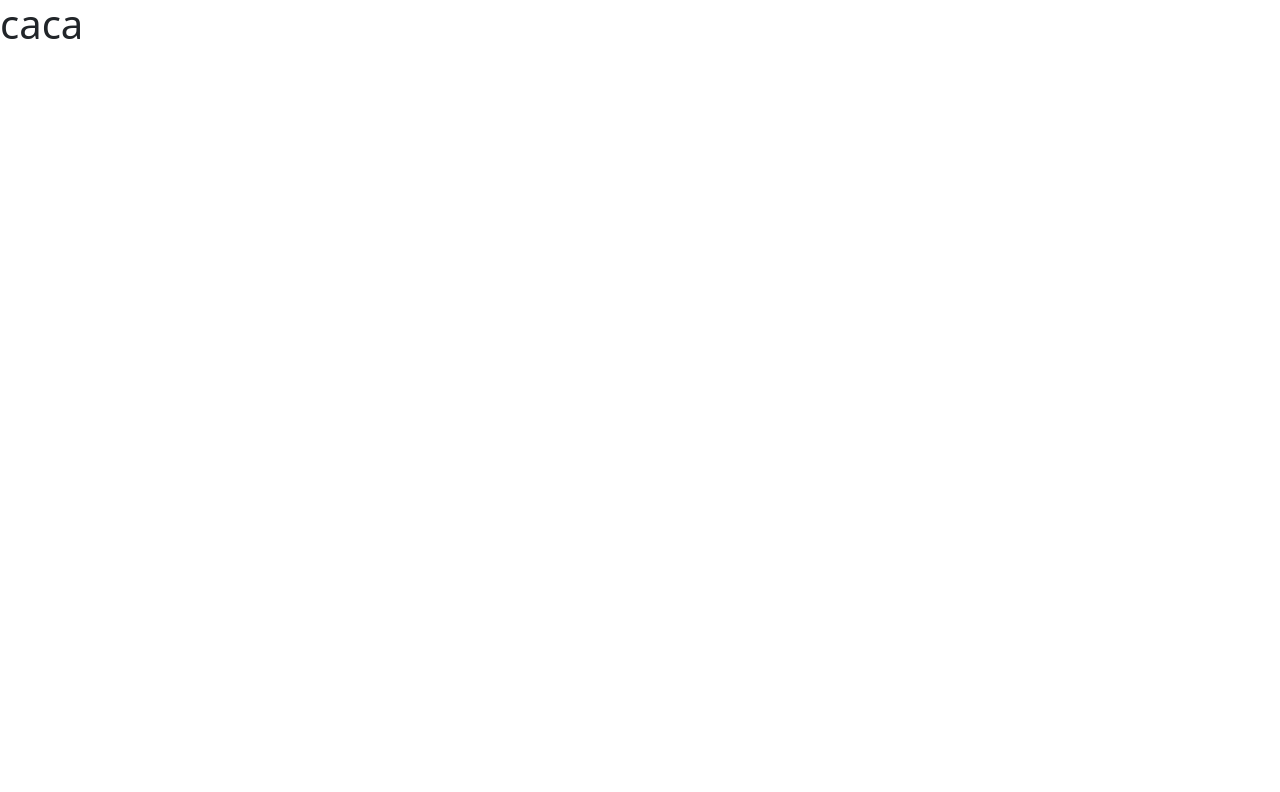
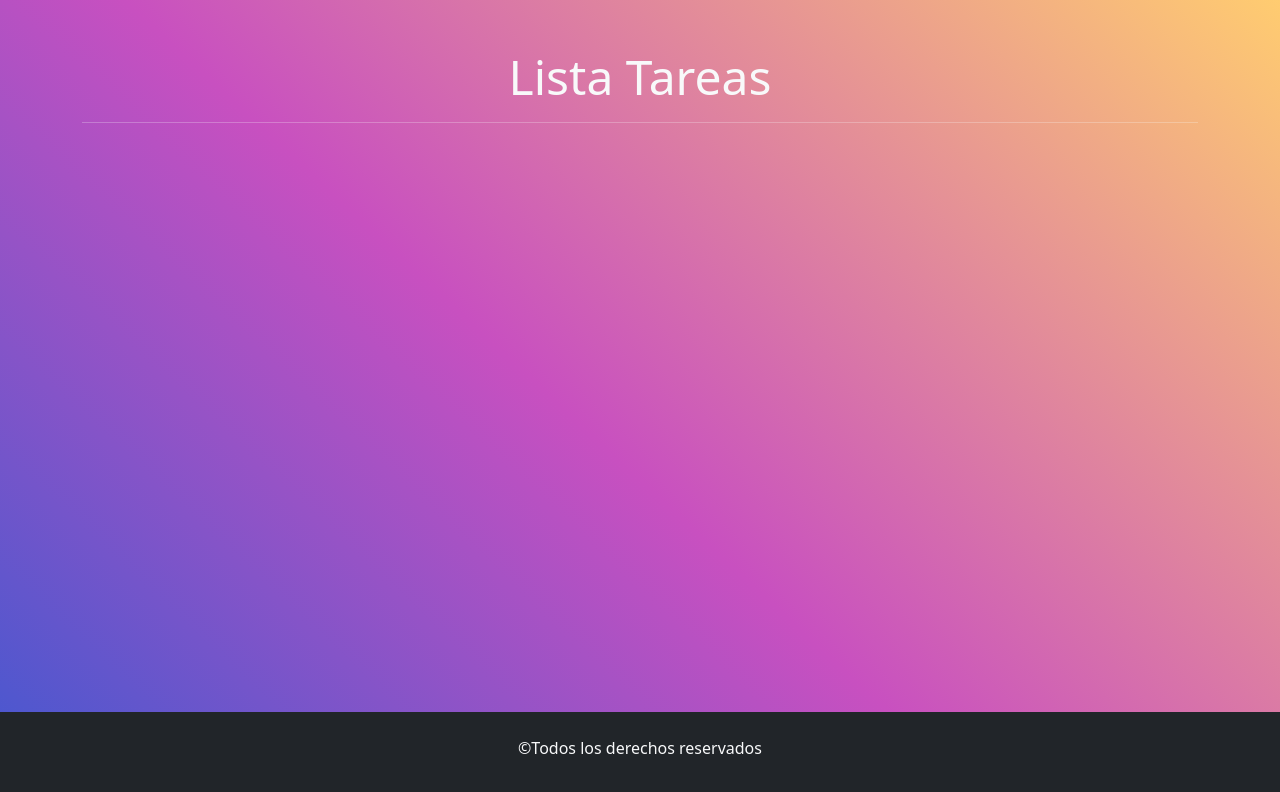
Before and after one commit to teoMunoz99/tp1-react-eje5, a React (Vite) app: page / in a window 1280 px wide. Shown: the top 792 px of the page. Built offline with nearby package versions, Linux system fonts and the light colour scheme.

Commit message:
agregamos el maquetado de app

```diff
--- a/src/App.css
+++ b/src/App.css
@@ -0,0 +1,14 @@
+#root {
+    display: flex;
+    flex-direction: column;
+    min-height: 100vh;
+    background-color: #4158d0;
+    background-image: linear-gradient(43deg,
+            #4158d0 0%,
+            #c850c0 46%,
+            #ffcc70 100%);
+}
+
+.mainPage {
+    flex-grow: 1;
+}
--- a/src/App.jsx
+++ b/src/App.jsx
@@ -1,13 +1,19 @@
-import './App.css'
-import 'bootstrap/dist/css/bootstrap.min.css'
+import "./App.css";
+import "bootstrap/dist/css/bootstrap.min.css";
+import {Container} from "react-bootstrap";
 
 function App() {
-
   return (
     <>
-      <h1>caca</h1>
+      <Container className="my-5 mainPage">
+        <h1 className="text-center display-5 text-light">Lista Tareas</h1>
+        <hr className="text-light" />
+      </Container>
+      <footer className="py-4 bg-dark text-light ">
+        <p className="text-center">&copy;Todos los derechos reservados</p>
+      </footer>
     </>
-  )
+  );
 }
 
-export default App
+export default App;
```
